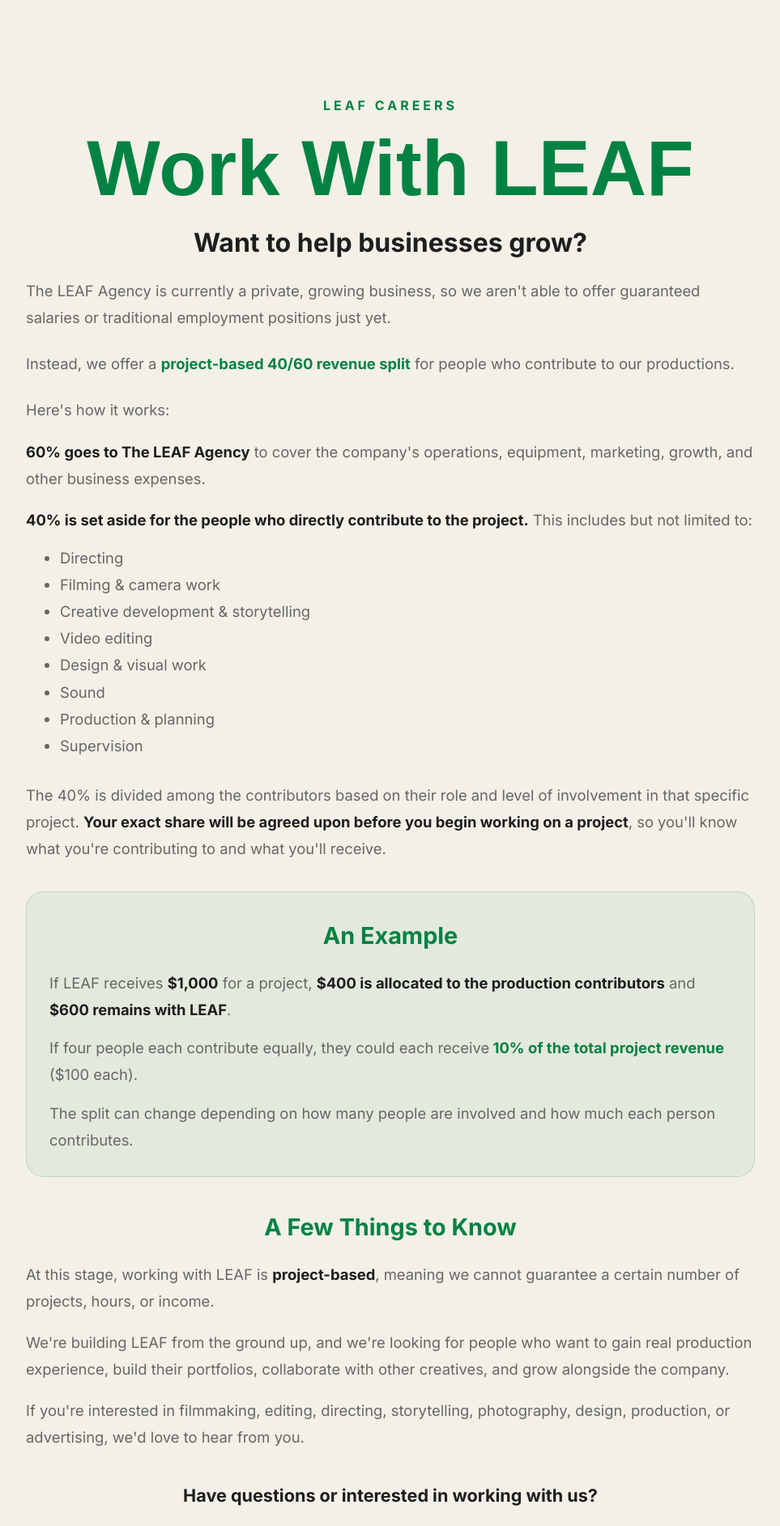
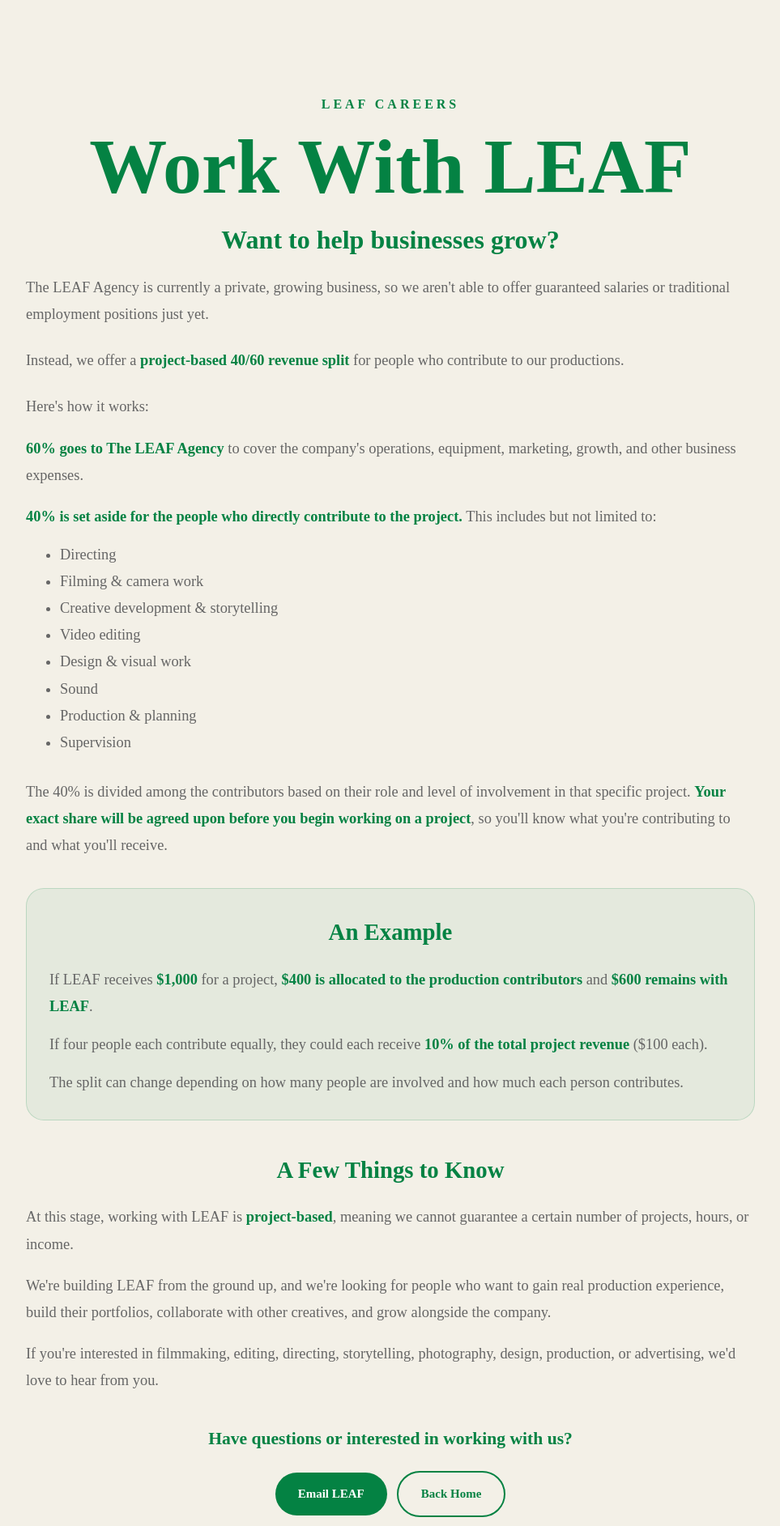
Before and after one commit to TheLeafAgency/The-LEAF-Agency, a Next.js app: page /careers in a window 1280 px wide. Shown: the top 1885 px of the page at 81% size, without its empty margins (158-1121 px from the left). Built offline with nearby package versions, Linux system fonts and the light colour scheme.

Commit message:
Style LEAF careers page with Neuton and Eden Green emphasis

```diff
--- a/app/careers/page.tsx
+++ b/app/careers/page.tsx
@@ -5,6 +5,7 @@ export default function CareersPage() {
         minHeight: "100vh",
         background: "#F3F0E7",
         padding: "120px 24px 80px",
+        fontFamily: '"Neuton", serif',
       }}
     >
       <div
@@ -28,11 +29,12 @@ export default function CareersPage() {
 
         <h1
           style={{
-            fontFamily: '"BPMF Huninn", sans-serif',
+            fontFamily: '"Neuton", serif',
             fontSize: "clamp(3.5rem, 9vw, 6rem)",
             lineHeight: 1,
             color: "#048243",
             marginBottom: "24px",
+            fontWeight: 700,
           }}
         >
           Work With LEAF
@@ -40,9 +42,10 @@ export default function CareersPage() {
 
         <h2
           style={{
-            color: "#1E1E1E",
+            color: "#048243",
             fontSize: "clamp(1.5rem, 3vw, 2rem)",
             marginBottom: "24px",
+            fontWeight: 700,
           }}
         >
           Want to help businesses grow?
@@ -69,11 +72,11 @@ export default function CareersPage() {
           <p style={{ marginBottom: "18px" }}>Here&apos;s how it works:</p>
 
           <p style={{ marginBottom: "18px" }}>
-            <strong style={{ color: "#1E1E1E" }}>60% goes to The LEAF Agency</strong> to cover the company&apos;s operations, equipment, marketing, growth, and other business expenses.
+            <strong style={{ color: "#048243" }}>60% goes to The LEAF Agency</strong> to cover the company&apos;s operations, equipment, marketing, growth, and other business expenses.
           </p>
 
           <p style={{ marginBottom: "14px" }}>
-            <strong style={{ color: "#1E1E1E" }}>40% is set aside for the people who directly contribute to the project.</strong> This includes but not limited to:
+            <strong style={{ color: "#048243" }}>40% is set aside for the people who directly contribute to the project.</strong> This includes but not limited to:
           </p>
 
           <ul
@@ -94,7 +97,7 @@ export default function CareersPage() {
 
           <p style={{ marginBottom: "36px" }}>
             The 40% is divided among the contributors based on their role and
-            level of involvement in that specific project. <strong style={{ color: "#1E1E1E" }}>Your exact share will be agreed upon before you begin working on a project</strong>, so you&apos;ll know what you&apos;re contributing to and what you&apos;ll receive.
+            level of involvement in that specific project. <strong style={{ color: "#048243" }}>Your exact share will be agreed upon before you begin working on a project</strong>, so you&apos;ll know what you&apos;re contributing to and what you&apos;ll receive.
           </p>
 
           <section
@@ -112,13 +115,14 @@ export default function CareersPage() {
                 fontSize: "1.8rem",
                 marginBottom: "16px",
                 textAlign: "center",
+                fontWeight: 700,
               }}
             >
               An Example
             </h2>
 
             <p style={{ marginBottom: "14px" }}>
-              If LEAF receives <strong style={{ color: "#1E1E1E" }}>$1,000</strong> for a project, <strong style={{ color: "#1E1E1E" }}>$400 is allocated to the production contributors</strong> and <strong style={{ color: "#1E1E1E" }}>$600 remains with LEAF</strong>.
+              If LEAF receives <strong style={{ color: "#048243" }}>$1,000</strong> for a project, <strong style={{ color: "#048243" }}>$400 is allocated to the production contributors</strong> and <strong style={{ color: "#048243" }}>$600 remains with LEAF</strong>.
             </p>
 
             <p style={{ marginBottom: "14px" }}>
@@ -139,13 +143,14 @@ export default function CareersPage() {
                 fontSize: "1.8rem",
                 marginBottom: "16px",
                 textAlign: "center",
+                fontWeight: 700,
               }}
             >
               A Few Things to Know
             </h2>
 
             <p style={{ marginBottom: "18px" }}>
-              At this stage, working with LEAF is <strong style={{ color: "#1E1E1E" }}>project-based</strong>, meaning we cannot guarantee a certain number of projects, hours, or income.
+              At this stage, working with LEAF is <strong style={{ color: "#048243" }}>project-based</strong>, meaning we cannot guarantee a certain number of projects, hours, or income.
             </p>
 
             <p style={{ marginBottom: "18px" }}>
@@ -165,9 +170,10 @@ export default function CareersPage() {
           <div style={{ textAlign: "center" }}>
             <h2
               style={{
-                color: "#1E1E1E",
+                color: "#048243",
                 fontSize: "1.35rem",
                 marginBottom: "20px",
+                fontWeight: 700,
               }}
             >
               Have questions or interested in working with us?
@@ -183,6 +189,8 @@ export default function CareersPage() {
                 fontWeight: 700,
                 fontSize: "15px",
                 marginRight: "12px",
+                cursor: "pointer",
+                fontFamily: '"Neuton", serif',
               }}
             >
               Email LEAF
@@ -197,6 +205,8 @@ export default function CareersPage() {
                 borderRadius: "999px",
                 fontWeight: 700,
                 fontSize: "15px",
+                cursor: "pointer",
+                fontFamily: '"Neuton", serif',
               }}
             >
               Back Home
```
